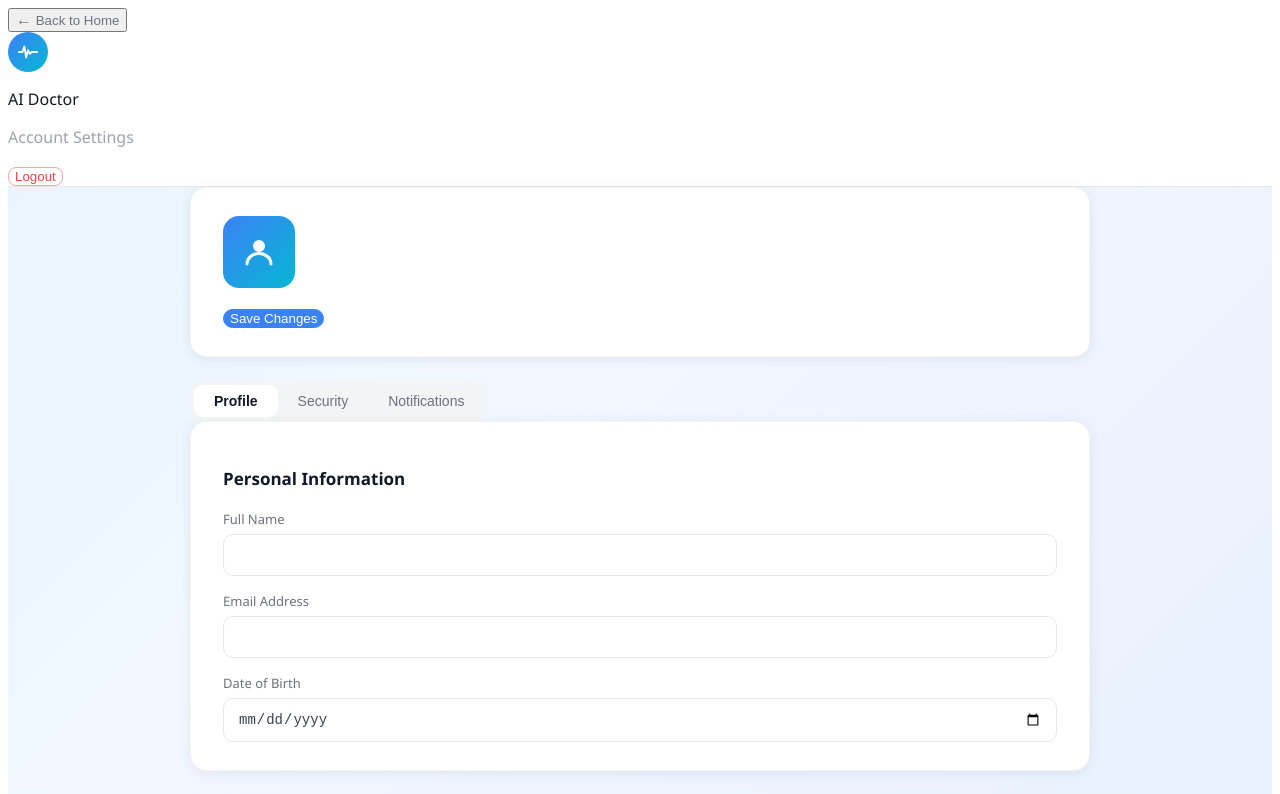
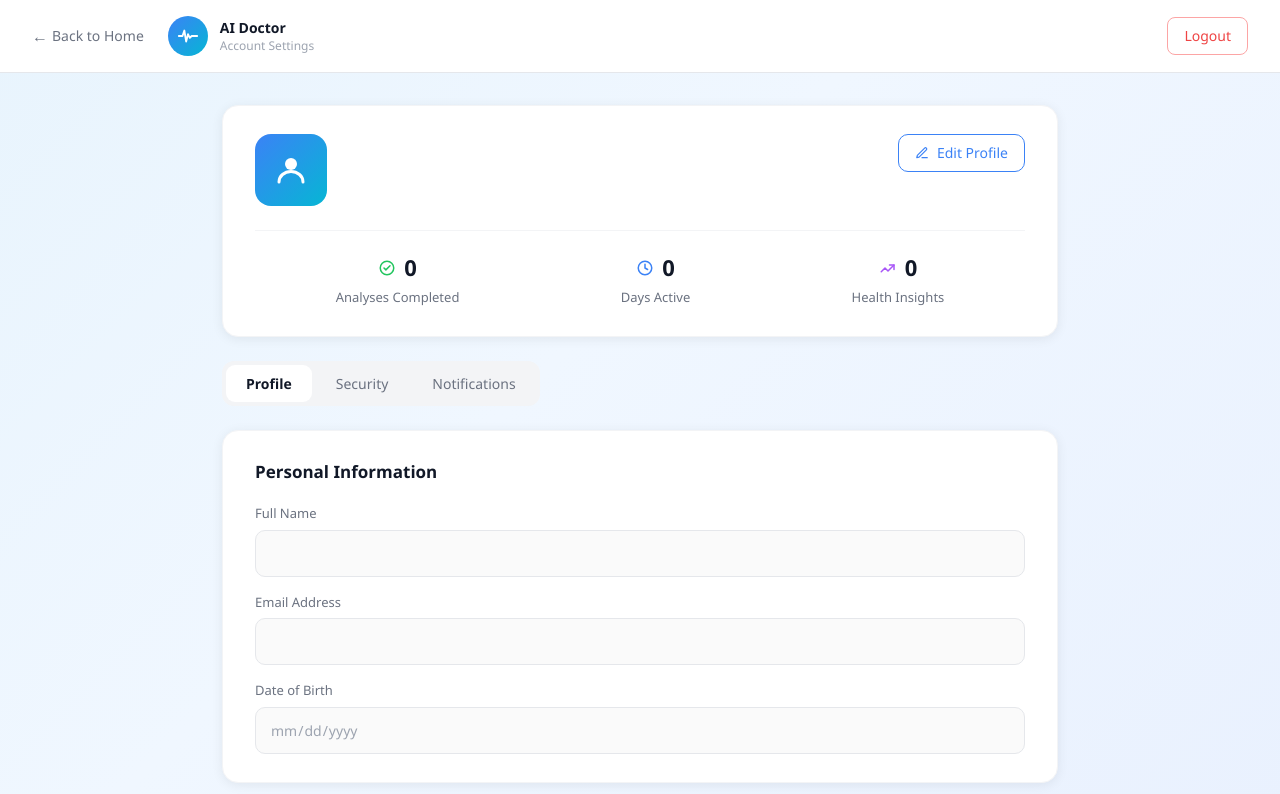
Before and after one commit to redarashid/ai-doctor, a Next.js app: page /profile in a window 1280 px wide. Shown: the top 794 px of the page. Built offline with nearby package versions, Linux system fonts and the light colour scheme; no server answers.

Commit message:
Add profile page

```diff
--- a/app/layout.tsx
+++ /dev/null
@@ -1,16 +0,0 @@
-export const metadata = {
-  title: "My App",
-  description: "Generated by Next.js",
-};
-
-export default function RootLayout({
-  children,
-}: {
-  children: React.ReactNode;
-}) {
-  return (
-    <html lang="en">
-      <body>{children}</body>
-    </html>
-  );
-}
--- a/app/profile/ProfilePage.tsx
+++ b/src/app/profile/ProfilePage.tsx
@@ -4,6 +4,7 @@ import { useEffect, useState } from "react";
 
 export default function ProfilePage() {
   const [activeTab, setActiveTab] = useState("Profile");
+  const [isEditing, setIsEditing] = useState(false);
 
   const BASE_URL =
     "https://brenden-edificatory-gisela.ngrok-free.dev";
@@ -12,6 +13,10 @@ export default function ProfilePage() {
     name: "",
     email: "",
     dob: "",
+    joinDate: "",
+    analysesCompleted: 0,
+    daysActive: 0,
+    healthInsights: 0,
   });
 
   // =========================
@@ -31,6 +36,10 @@ export default function ProfilePage() {
           name: data.name || "",
           email: data.email || "",
           dob: data.dob || "",
+          joinDate: data.joinDate || data.created_at || "",
+          analysesCompleted: data.analysesCompleted || 0,
+          daysActive: data.daysActive || 0,
+          healthInsights: data.healthInsights || 0,
         });
       } catch (err) {
         console.log(err);
@@ -57,6 +66,7 @@ export default function ProfilePage() {
       const data = await res.json();
 
       alert(data.message || "Profile updated successfully");
+      setIsEditing(false);
     } catch (err) {
       console.log(err);
     }
@@ -101,6 +111,14 @@ export default function ProfilePage() {
       console.log(err);
     }
   };
+
+  const formattedJoinDate = userData.joinDate
+    ? new Date(userData.joinDate).toLocaleDateString("en-US", {
+        month: "long",
+        day: "numeric",
+        year: "numeric",
+      })
+    : "";
 
   return (
     <div
@@ -255,10 +273,42 @@ export default function ProfilePage() {
                 >
                   {userData.email}
                 </p>
+
+                {formattedJoinDate && (
+                  <div
+                    className="flex items-center gap-1"
+                    style={{ color: "#9ca3af", fontSize: 13 }}
+                  >
+                    <svg
+                      width="14"
+                      height="14"
+                      viewBox="0 0 24 24"
+                      fill="none"
+                    >
+                      <rect
+                        x="3"
+                        y="5"
+                        width="18"
+                        height="16"
+                        rx="2"
+                        stroke="#9ca3af"
+                        strokeWidth="1.5"
+                      />
+                      <path
+                        d="M3 9h18M8 3v4M16 3v4"
+                        stroke="#9ca3af"
+                        strokeWidth="1.5"
+                        strokeLinecap="round"
+                      />
+                    </svg>
+                    Joined {formattedJoinDate}
+                  </div>
+                )}
               </div>
             </div>
 
-            {/* Save Button */}
+            {/* Edit / Save Button */}
+            {isEditing ? (
               <button
                 onClick={handleSave}
                 className="flex items-center gap-2 px-4 py-2 text-sm font-medium"
@@ -272,6 +322,126 @@ export default function ProfilePage() {
               >
                 Save Changes
               </button>
+            ) : (
+              <button
+                onClick={() => setIsEditing(true)}
+                className="flex items-center gap-2 px-4 py-2 text-sm font-medium"
+                style={{
+                  border: "1.5px solid #3b82f6",
+                  borderRadius: 10,
+                  background: "white",
+                  color: "#3b82f6",
+                  cursor: "pointer",
+                }}
+              >
+                <svg
+                  width="14"
+                  height="14"
+                  viewBox="0 0 24 24"
+                  fill="none"
+                >
+                  <path
+                    d="M12 20h9"
+                    stroke="#3b82f6"
+                    strokeWidth="2"
+                    strokeLinecap="round"
+                  />
+                  <path
+                    d="M16.5 3.5a2.12 2.12 0 0 1 3 3L7 19l-4 1 1-4Z"
+                    stroke="#3b82f6"
+                    strokeWidth="2"
+                    strokeLinecap="round"
+                    strokeLinejoin="round"
+                  />
+                </svg>
+                Edit Profile
+              </button>
+            )}
+          </div>
+
+          {/* Stats Row */}
+          <div
+            style={{
+              display: "flex",
+              justifyContent: "space-around",
+              marginTop: 24,
+              paddingTop: 20,
+              borderTop: "1px solid #f3f4f6",
+            }}
+          >
+            <div style={{ textAlign: "center" }}>
+              <div
+                className="flex items-center justify-center gap-2"
+                style={{ marginBottom: 4 }}
+              >
+                <svg width="18" height="18" viewBox="0 0 24 24" fill="none">
+                  <circle cx="12" cy="12" r="9" stroke="#22c55e" strokeWidth="2" />
+                  <path
+                    d="M8 12l2.5 2.5L16 9"
+                    stroke="#22c55e"
+                    strokeWidth="2"
+                    strokeLinecap="round"
+                    strokeLinejoin="round"
+                  />
+                </svg>
+                <span style={{ fontSize: 22, fontWeight: 700, color: "#111827" }}>
+                  {userData.analysesCompleted}
+                </span>
+              </div>
+              <p style={{ fontSize: 13, color: "#6b7280" }}>
+                Analyses Completed
+              </p>
+            </div>
+
+            <div style={{ textAlign: "center" }}>
+              <div
+                className="flex items-center justify-center gap-2"
+                style={{ marginBottom: 4 }}
+              >
+                <svg width="18" height="18" viewBox="0 0 24 24" fill="none">
+                  <circle cx="12" cy="12" r="9" stroke="#3b82f6" strokeWidth="2" />
+                  <path
+                    d="M12 7v5l3.5 2"
+                    stroke="#3b82f6"
+                    strokeWidth="2"
+                    strokeLinecap="round"
+                    strokeLinejoin="round"
+                  />
+                </svg>
+                <span style={{ fontSize: 22, fontWeight: 700, color: "#111827" }}>
+                  {userData.daysActive}
+                </span>
+              </div>
+              <p style={{ fontSize: 13, color: "#6b7280" }}>Days Active</p>
+            </div>
+
+            <div style={{ textAlign: "center" }}>
+              <div
+                className="flex items-center justify-center gap-2"
+                style={{ marginBottom: 4 }}
+              >
+                <svg width="18" height="18" viewBox="0 0 24 24" fill="none">
+                  <path
+                    d="M3 17l5-5 4 4 8-8"
+                    stroke="#a855f7"
+                    strokeWidth="2"
+                    strokeLinecap="round"
+                    strokeLinejoin="round"
+                  />
+                  <path
+                    d="M14 8h6v6"
+                    stroke="#a855f7"
+                    strokeWidth="2"
+                    strokeLinecap="round"
+                    strokeLinejoin="round"
+                  />
+                </svg>
+                <span style={{ fontSize: 22, fontWeight: 700, color: "#111827" }}>
+                  {userData.healthInsights}
+                </span>
+              </div>
+              <p style={{ fontSize: 13, color: "#6b7280" }}>Health Insights</p>
+            </div>
           </div>
         </div>
 
@@ -358,6 +528,7 @@ export default function ProfilePage() {
 
               <input
                 value={userData.name}
+                disabled={!isEditing}
                 onChange={(e) =>
                   setUserData({
                     ...userData,
@@ -370,7 +541,8 @@ export default function ProfilePage() {
                   padding: "12px 14px",
                   borderRadius: 10,
                   fontSize: 14,
-                  color: "#374151",
+                  color: isEditing ? "#374151" : "#9ca3af",
+                  background: isEditing ? "white" : "#fafafa",
                   outline: "none",
                   boxSizing: "border-box",
                 }}
@@ -392,6 +564,7 @@ export default function ProfilePage() {
 
               <input
                 value={userData.email}
+                disabled={!isEditing}
                 onChange={(e) =>
                   setUserData({
                     ...userData,
@@ -404,7 +577,8 @@ export default function ProfilePage() {
                   padding: "12px 14px",
                   borderRadius: 10,
                   fontSize: 14,
-                  color: "#374151",
+                  color: isEditing ? "#374151" : "#9ca3af",
+                  background: isEditing ? "white" : "#fafafa",
                   outline: "none",
                   boxSizing: "border-box",
                 }}
@@ -427,6 +601,7 @@ export default function ProfilePage() {
               <input
                 type="date"
                 value={userData.dob}
+                disabled={!isEditing}
                 onChange={(e) =>
                   setUserData({
                     ...userData,
@@ -439,7 +614,8 @@ export default function ProfilePage() {
                   padding: "12px 14px",
                   borderRadius: 10,
                   fontSize: 14,
-                  color: "#374151",
+                  color: isEditing ? "#374151" : "#9ca3af",
+                  background: isEditing ? "white" : "#fafafa",
                   outline: "none",
                   boxSizing: "border-box",
                 }}
```
Also changed, not shown: src/app/profile/page.tsx (renamed from app/profile/page.tsx). Lines whose indentation alone changed are shown as unchanged.
